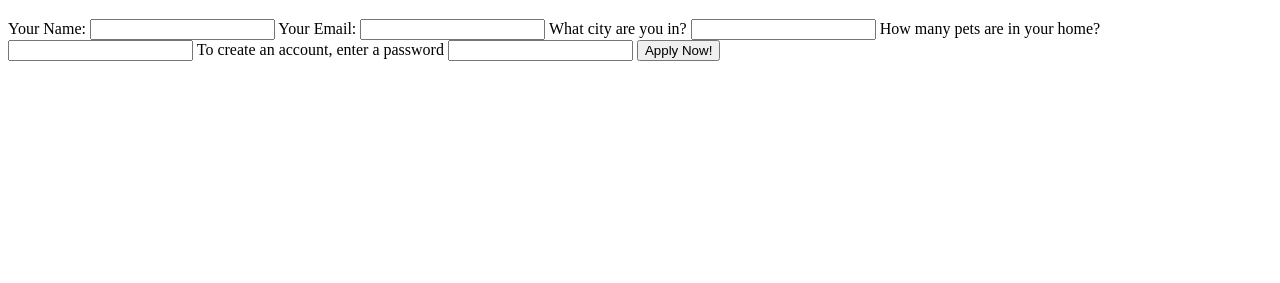
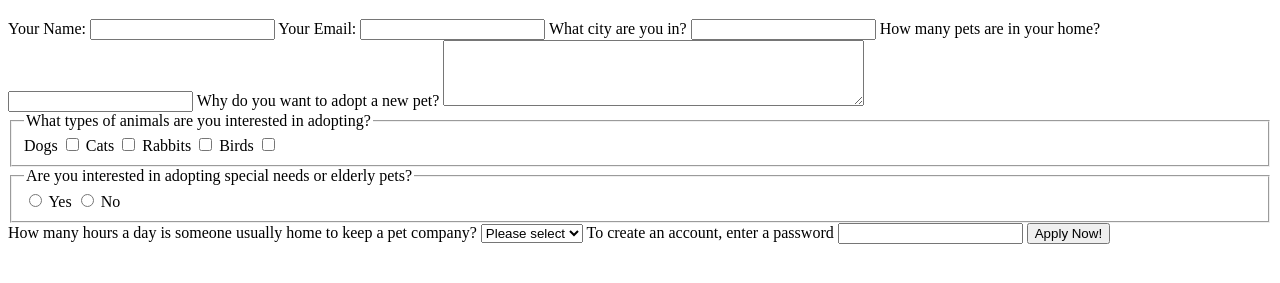
Before and after one commit to HeatherSchmidt-00/web-forms, a plain HTML site: page index.html in a window 1280 px wide. Shown: the part 61-344 px from the top of the page. Drawn offline with Linux system fonts and the light colour scheme.

Commit message:
Add files via upload

```diff
--- a/index.html
+++ b/index.html
@@ -3,6 +3,7 @@
   <head>
     <meta charset="utf-8">
     <title>Web Forms</title>
+    <link rel="stylesheet" type="text/css" href="styles.css">
   </head>
   <body>
     <h1>Pet Adoption Application</h1>
@@ -24,6 +25,51 @@
         <input type="number" name="petCount">
       </label>
 
+      <label>Why do you want to adopt a new pet?
+        <textarea name="applicantReason" rows="4" cols="50"></textarea>
+      </label>
+
+    <fieldset>
+      <legend>What types of animals are you interested in adopting?
+      </legend>
+      <label>Dogs
+        <input type="checkbox" name="animal" value="dogs">
+      </label>
+      <label>Cats
+        <input type="checkbox" name="animal" value="cats">
+      </label>
+      <label>Rabbits
+        <input type="checkbox" name="animal" value="Rabbits">
+      </label>
+      <label>Birds
+        <input type="checkbox" name="animal" value="Birds">
+      </label>
+    </fieldset>
+
+    <fieldset>
+      <legend>Are you interested in adopting special needs
+        or elderly pets?</legend>
+
+      <label>
+        <input type="radio" name="special" value="yes">
+        Yes
+      </label>
+      <label>
+        <input type="radio" name="special" value="no">
+        No
+      </label>
+    </fieldset>
+
+    <label>How many hours a day is someone usually home to keep a
+      pet company?
+      <select name="hours">
+        <option value="">Please select</option>
+        <option value="few">less than 10</option>
+        <option value="some">10 to 16</option>
+        <option value="many">more than 16</option>
+      </select>
+    </label>
+
       <label>To create an account, enter a password
         <input type="password" name="accountPW">
       </label>
```
